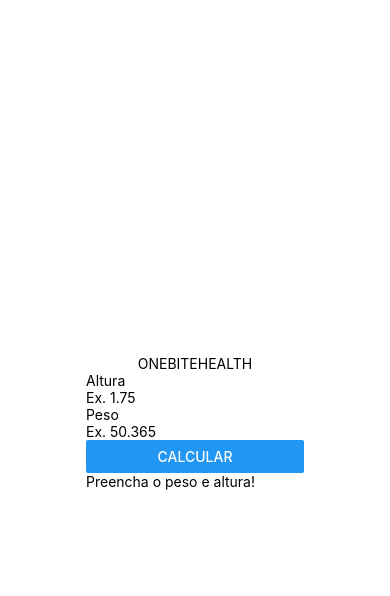
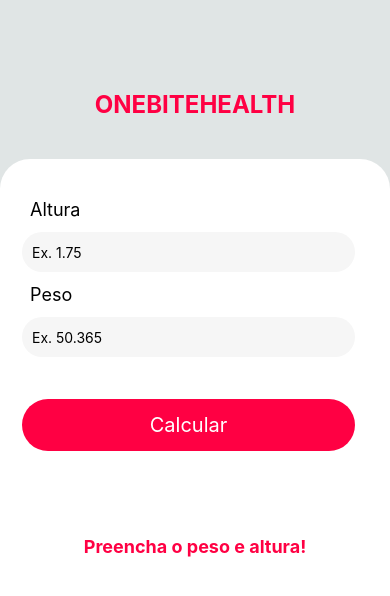
Before and after one commit to marcosviniciusjau/one-bit-health-react-native, a React Native app: screen / in a window 390 px wide. Shown: the top 596 px of the page. Built offline with nearby package versions, Linux system fonts and the light colour scheme.

Commit message:
validations e styles

```diff
--- a/App.js
+++ b/App.js
@@ -1,12 +1,13 @@
 import React from "react"
 import { StyleSheet, View } from "react-native"
-import Title from "./src/components/title/"
-import Main from "./src/components/main/"
+import Title from "./src/components/title"
+import Form from "./src/components/form/"
+
 export default function App() {
   return (
     <View style={styles.container}>
       <Title />
-      <Main />
+      <Form />
     </View>
   )
 }
@@ -14,8 +15,7 @@
 const styles = StyleSheet.create({
   container: {
     flex: 1,
-    backgroundColor: "#fff",
-    alignItems: "center",
-    justifyContent: "center",
+    backgroundColor: "#e0e5e5",
+    paddingTop:80,
   },
-})
+});
--- a/src/components/form/index.js
+++ b/src/components/form/index.js
@@ -1,6 +1,12 @@
 import React, {useState}from "react"
-import { View, Text, TextInput, Button } from "react-native"
-import ResultImc from "./resultImc/"
+import {
+    View,
+    Text,
+    TextInput,
+    TouchableOpacity,
+    Vibration } from "react-native"
+import ResultImc from "./ResultImc"
+import styles from "./style"
 
 export default function Form() {
 
@@ -8,10 +14,17 @@
   const [weight,setWeight] = useState(null)
   const [messageImc, setMessageImc] = useState("Preencha o peso e altura!")
   const [imc,setImc] = useState(null)
-  const [textButton,setTextButton] = useState("Calcular")
+  const [textButton,setTextButton] = useState("Calcular");
+  const [errorMessage, setErrorMessage]= useState(null)
 
   function imcCalculator(){
-    return setImc((weight/(height*height)).toFixed())
+    return setImc((weight/(height*height)).toFixed(2))
+  }
+
+  function verificationImc(){
+    if(imc == null){
+      setErrorMessage("Campo obrigatório *")
+    }
   }
 
   function validationImc(){
@@ -19,11 +32,13 @@
       imcCalculator()
       setHeight(null)
       setWeight(null)
-      setMessageImc("Seu imc é igual:")
+      setMessageImc("Seu IMC é igual:")
       setTextButton("Calcular Novamente")
+      setErrorMessage(null)
       return
     }
     else{
+      verificationImc()
       setImc(null)
       setTextButton("Calcular")
       setMessageImc("Preencha o peso e altura!")
@@ -31,26 +46,35 @@
   }
 
   return (
-    <View>
-      <View>
-        <Text>Altura</Text>
+    <View style={styles.formContext}>
+      <View style={styles.form}>
+        <Text style={styles.formLabel}>Altura</Text>
+        <Text style={styles.errorMessage}>{errorMessage}</Text>
         <TextInput
+          style={styles.input}
           placeholder="Ex. 1.75"
           keyboardType="numeric"
           value={height}
           onChangeText={setHeight}
         />
-        <Text>Peso</Text>
+
+        <Text style={styles.formLabel}>Peso</Text>
+        <Text style={styles.errorMessage}>{errorMessage}</Text>
         <TextInput
+          style={styles.input}
           placeholder="Ex. 50.365"
           keyboardType="numeric"
           value={weight}
           onChangeText={setWeight}
         />
-        <Button
-        onPress={()=> validationImc()}
-        title={textButton}
-        />
+        <TouchableOpacity
+          style={styles.buttonCalculator}
+          onPress={() => {
+            validationImc()
+          }}
+        >
+          <Text style={styles.textButtonCalculator}>{textButton}</Text>
+        </TouchableOpacity>
       </View>
       <ResultImc messageResultImc={messageImc} resultImc={imc} />
     </View>
--- a/src/components/form/resultImc/index.js
+++ b/src/components/form/resultImc/index.js
@@ -1,11 +1,12 @@
 import React from "react"
 import { View, Text } from "react-native"
+import styles from "./style"
 
 export default function ResultImc(props) {
   return (
-    <View>
-      <Text>{props.messageResultImc}</Text>
-      <Text>{props.resultImc}</Text>
+    <View style={styles.resultImc}>
+      <Text style={styles.information}>{props.messageResultImc}</Text>
+      <Text style={styles.numberImc}>{props.resultImc}</Text>
     </View>
   )
 }
--- /dev/null
+++ b/src/components/form/resultImc/style.js
@@ -0,0 +1,24 @@
+import { StyleSheet } from "react-native"
+
+const styles = StyleSheet.create({
+  resultImc: {
+    flex: 1,
+    marginTop: 15,
+    paddingTop: 60,
+    borderRadius: 50,
+    alignItems: "center",
+    width: "100%",
+  },
+  numberImc:{
+    fontSize: 48,
+    color: "#FF0043",
+    fontWeight: "bold",
+  },
+  information: {
+    fontSize: 18,
+    color: "#FF0043",
+    fontWeight: "bold",
+  },
+})
+
+export default styles
--- /dev/null
+++ b/src/components/form/style.js
@@ -0,0 +1,56 @@
+import { StyleSheet } from "react-native"
+
+const styles = StyleSheet.create({
+  formContext: {
+    width:"100%",
+    height: "100%",
+    bottom: 0,
+    backgroundColor:"#ffffff",
+    alignItems:"center",
+    borderTopLeftRadius:30,
+    borderTopRightRadius:30,
+    marginTop:30,
+  },
+  form:{
+    width:"100%",
+    height:"auto",
+    marginTop:30,
+    padding:10,
+  },
+  formLabel:{
+    color:"#000000",
+    fontSize:18,
+    paddingLeft:20,
+  },
+  input:{
+    width:"90%",
+    borderRadius:50,
+    backgroundColor:"#f6f6f6",
+    height:40,
+    margin:12,
+    paddingLeft:10,
+  },
+  buttonCalculator:{
+    borderRadius:50,
+    alignItems:"center",
+    justifyContent:"center",
+    width:"90%",
+    backgroundColor:"#ff0043",
+    paddingTop:14,
+    paddingBottom:14,
+    marginLeft:12,
+    marginTop:30,
+  },
+  textButtonCalculator:{
+   fontSize:20,
+   color:"#ffff",
+  },
+  errorMessage:{
+    fontSize:12,
+    color:"red",
+    fontWeight:"bold",
+    paddingLeft:20,
+  }
+})
+
+export default styles
--- a/src/components/main/index.js
+++ /dev/null
@@ -1,11 +0,0 @@
-import React from "react"
-import { View } from "react-native"
-import Form from "../form/"
-
-export default function Main() {
-  return (
-    <View>
-      <Form />
-    </View>
-  )
-}
--- a/src/components/title/index.js
+++ b/src/components/title/index.js
@@ -1,11 +1,11 @@
 import React from "react";
 import { View, Text } from 'react-native'
-
+import styles from "./style"
 
 export default function Title(){
   return(
-      <View>
-        <Text>ONEBITEHEALTH</Text>
+      <View style={styles.boxTitle}>
+        <Text style={styles.textTitle}>ONEBITEHEALTH</Text>
       </View>
   );
 }
--- /dev/null
+++ b/src/components/title/style.js
@@ -0,0 +1,17 @@
+import { StyleSheet } from "react-native";
+
+const styles = StyleSheet.create({
+  boxTitle:{
+   alignItems:"center",
+   justifyContent:"center",
+   padding:10,
+
+ },
+ textTitle:{
+  color:"#FF0043",
+  fontSize:24,
+  fontWeight:"bold",
+ }
+});
+
+export default styles
```
